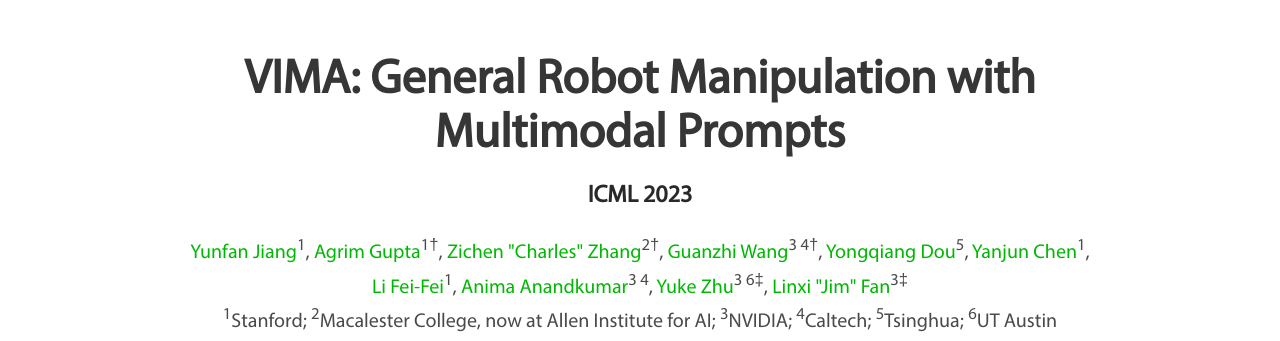
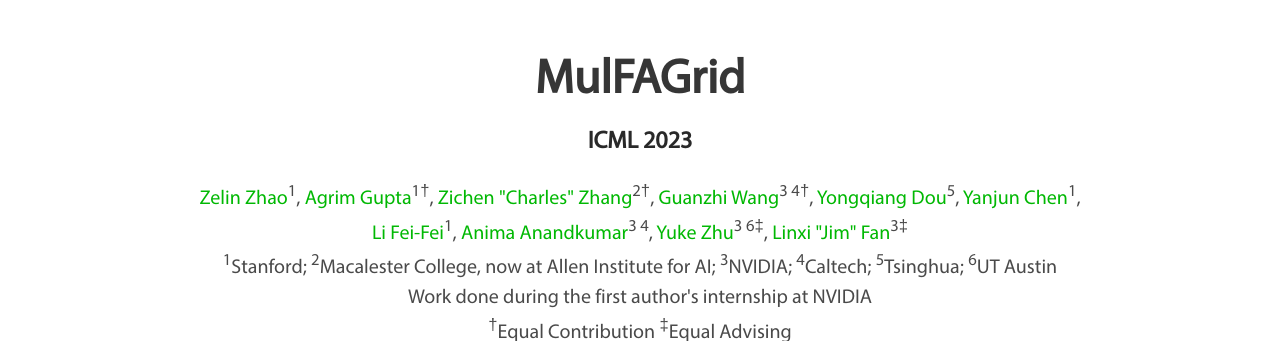
Before and after one commit to sjtuytc/MulFAGrid-web, a plain HTML site: page index.html in a window 1280 px wide. Shown: the top 341 px of the page. Drawn offline with nearby package versions, Linux system fonts and the light colour scheme; some icons are missing; a web font is replaced by a local one.

Commit message:
fix: update name

```diff
--- a/index.html
+++ b/index.html
@@ -61,13 +61,12 @@
         <div class="container is-max-desktop">
             <div class="columns is-centered">
                 <div class="column has-text-centered">
-                    <h1 class="title is-1 publication-title">VIMA: General Robot Manipulation with Multimodal
-                        Prompts</h1>
+                    <h1 class="title is-1 publication-title">MulFAGrid</h1>
                     <h3 class="title is-4 conference-authors"><a target="_blank" href="https://icml.cc/">ICML 2023</a>
                     </h3>
                     <div class="is-size-5 publication-authors">
             <span class="author-block">
-                <a target="_blank" href="https://yunfanj.com/">Yunfan&#160;Jiang</a><sup>1</sup>,
+                <a target="_blank" href="https://yunfanj.com/">Zelin&#160;Zhao</a><sup>1</sup>,
                 <a target="_blank" href="http://web.stanford.edu/~agrim/">Agrim&#160;Gupta</a><sup>1&dagger;</sup>,
                 <a target="_blank"
                    href="https://zcczhang.github.io/">Zichen&#160;"Charles"&#160;Zhang</a><sup>2&dagger;</sup>,
```
